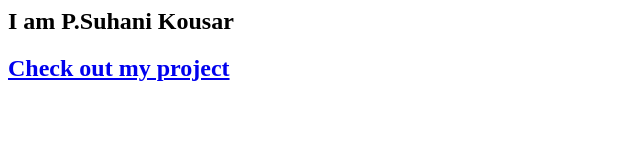
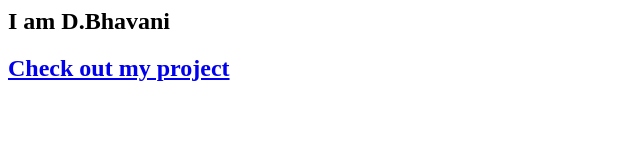
Before and after one commit to Dasaribhavani/level-9, a plain HTML site: page index.html in a window 1280 px wide. Shown: the whole page, without its empty margins (0-640 px from the left). Drawn offline with Linux system fonts and the light colour scheme.

Commit message:
Update index.html

```diff
--- a/index.html
+++ b/index.html
@@ -1,6 +1,6 @@
 <html>
 <body>
-<h2>I am P.Suhani Kousar<h2>
+<h2>I am D.Bhavani<h2>
 <a href="project.html">Check out my project</a>
 
 
```
